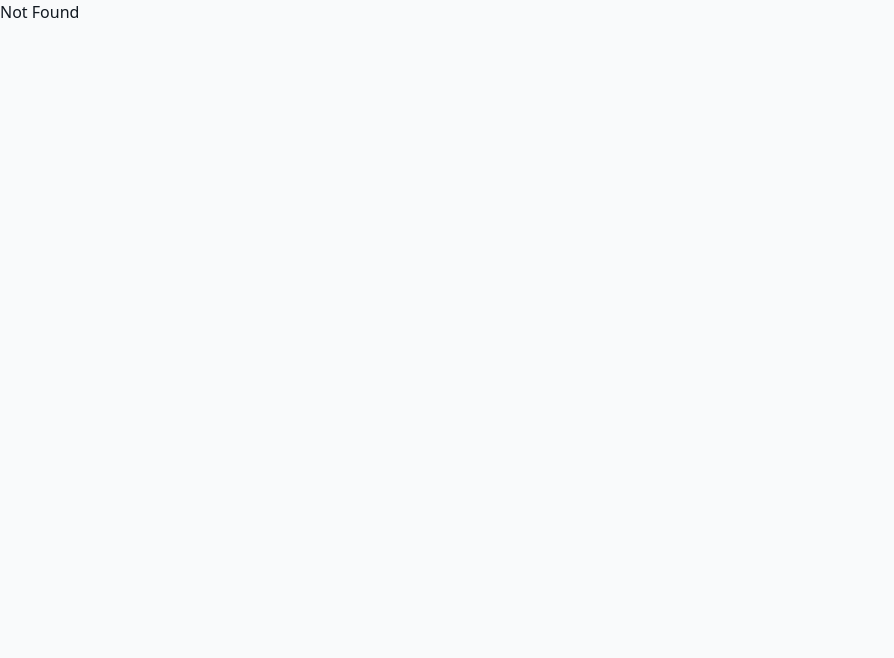
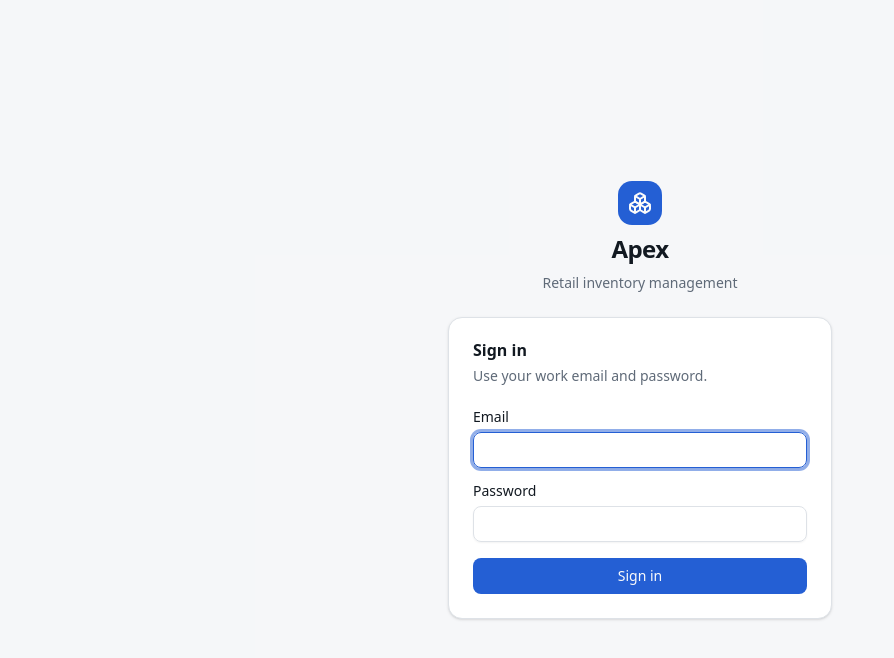
Before and after one commit to dhruvkrishnavaid/apex-frontend, a React (Vite) app: page /login in a window 1280 px wide. Shown: the top 658 px of the page, without its empty margins (0-894 px from the left). Built offline with nearby package versions, Linux system fonts and the light colour scheme; no server answers.

Commit message:
Sprint 2: login, session storage and refresh, route guards, permission helper

```diff
--- /dev/null
+++ b/src/auth.tsx
@@ -0,0 +1,74 @@
+import { createContext, useCallback, useContext, useEffect, useMemo, useState, type ReactNode } from 'react'
+import { api, loadSession, saveSession, setSessionExpiredHandler } from '#/lib/api'
+import type { AuthResponse, User } from '#/lib/types'
+
+export interface AuthState {
+  status: 'loading' | 'authenticated' | 'anonymous'
+  isAuthenticated: boolean
+  user: User | null
+  login: (email: string, password: string) => Promise<void>
+  logout: () => Promise<void>
+  can: (...permissions: string[]) => boolean
+}
+
+const AuthContext = createContext<AuthState | null>(null)
+
+export function AuthProvider({ children }: { children: ReactNode }) {
+  const [user, setUser] = useState<User | null>(null)
+  const [status, setStatus] = useState<AuthState['status']>(() => (loadSession() ? 'loading' : 'anonymous'))
+
+  useEffect(() => {
+    setSessionExpiredHandler(() => {
+      setUser(null)
+      setStatus('anonymous')
+    })
+    if (!loadSession()) return
+    api
+      .get<User>('/auth/me')
+      .then((me) => {
+        setUser(me)
+        setStatus('authenticated')
+      })
+      .catch(() => {
+        saveSession(null)
+        setStatus('anonymous')
+      })
+  }, [])
+
+  const login = useCallback(async (email: string, password: string) => {
+    const res = await api.public.post<AuthResponse>('/auth/login', { email, password })
+    saveSession({ accessToken: res.accessToken, refreshToken: res.refreshToken })
+    setUser(res.user)
+    setStatus('authenticated')
+  }, [])
+
+  const logout = useCallback(async () => {
+    const session = loadSession()
+    if (session) {
+      await api.public.post('/auth/logout', { refreshToken: session.refreshToken }).catch(() => {})
+    }
+    saveSession(null)
+    setUser(null)
+    setStatus('anonymous')
+  }, [])
+
+  const value = useMemo<AuthState>(
+    () => ({
+      status,
+      isAuthenticated: status === 'authenticated',
+      user,
+      login,
+      logout,
+      can: (...permissions) => !!user && permissions.every((p) => user.permissions.includes(p)),
+    }),
+    [status, user, login, logout],
+  )
+
+  return <AuthContext.Provider value={value}>{children}</AuthContext.Provider>
+}
+
+export function useAuth() {
+  const ctx = useContext(AuthContext)
+  if (!ctx) throw new Error('useAuth must be used within AuthProvider')
+  return ctx
+}
--- a/src/main.tsx
+++ b/src/main.tsx
@@ -1,22 +1,47 @@
 import ReactDOM from 'react-dom/client'
-import { RouterProvider, createRouter } from '@tanstack/react-router'
-import { routeTree } from './routeTree.gen'
+import { RouterProvider } from '@tanstack/react-router'
+import { QueryClient, QueryClientProvider } from '@tanstack/react-query'
+import { ThemeProvider } from 'next-themes'
+import { AuthProvider, useAuth } from './auth'
+import { router } from './router'
+import { Toaster } from '#/components/ui/sonner'
+import { TooltipProvider } from '#/components/ui/tooltip'
+import { ApiError } from '#/lib/api'
 
-const router = createRouter({
-  routeTree,
-  defaultPreload: 'intent',
-  scrollRestoration: true,
+const queryClient = new QueryClient({
+  defaultOptions: {
+    queries: {
+      staleTime: 30_000,
+      retry: (count, error) => !(error instanceof ApiError && error.status < 500) && count < 2,
+    },
+  },
 })
 
-declare module '@tanstack/react-router' {
-  interface Register {
-    router: typeof router
+function InnerApp() {
+  const auth = useAuth()
+  if (auth.status === 'loading') {
+    return (
+      <div className="grid min-h-svh place-items-center text-sm text-muted-foreground" role="status">
+        Loading…
+      </div>
+    )
   }
+  return <RouterProvider router={router} context={{ auth }} />
 }
 
 const rootElement = document.getElementById('app')!
 
 if (!rootElement.innerHTML) {
-  const root = ReactDOM.createRoot(rootElement)
-  root.render(<RouterProvider router={router} />)
+  ReactDOM.createRoot(rootElement).render(
+    <ThemeProvider attribute="class" defaultTheme="system" enableSystem disableTransitionOnChange>
+      <QueryClientProvider client={queryClient}>
+        <AuthProvider>
+          <TooltipProvider>
+            <InnerApp />
+          </TooltipProvider>
+          <Toaster richColors position="top-right" />
+        </AuthProvider>
+      </QueryClientProvider>
+    </ThemeProvider>,
+  )
 }
--- a/src/router.tsx
+++ b/src/router.tsx
@@ -1,19 +1,16 @@
-import { createRouter as createTanStackRouter } from '@tanstack/react-router'
+import { createRouter } from '@tanstack/react-router'
 import { routeTree } from './routeTree.gen'
+import type { AuthState } from './auth'
 
-export function getRouter() {
-  const router = createTanStackRouter({
-    routeTree,
-    scrollRestoration: true,
-    defaultPreload: 'intent',
-    defaultPreloadStaleTime: 0,
-  })
-
-  return router
-}
+export const router = createRouter({
+  routeTree,
+  context: { auth: undefined! as AuthState },
+  defaultPreload: 'intent',
+  scrollRestoration: true,
+})
 
 declare module '@tanstack/react-router' {
   interface Register {
-    router: ReturnType<typeof getRouter>
+    router: typeof router
   }
 }
--- a/src/routes/__root.tsx
+++ b/src/routes/__root.tsx
@@ -1,29 +1,15 @@
-import { Outlet, createRootRoute } from '@tanstack/react-router'
-
-import { TanStackRouterDevtoolsPanel } from '@tanstack/react-router-devtools'
-import { TanStackDevtools } from '@tanstack/react-devtools'
-
+import { Outlet, createRootRouteWithContext } from '@tanstack/react-router'
+import type { AuthState } from '#/auth'
 import '../styles.css'
 
-export const Route = createRootRoute({
-  component: RootComponent,
+export const Route = createRootRouteWithContext<{ auth: AuthState }>()({
+  component: Outlet,
+  notFoundComponent: () => (
+    <div className="grid min-h-svh place-items-center p-8 text-center">
+      <div>
+        <p className="text-5xl font-semibold">404</p>
+        <p className="mt-2 text-muted-foreground">This page does not exist.</p>
+      </div>
+    </div>
+  ),
 })
-
-function RootComponent() {
-  return (
-    <>
-      <Outlet />
-      <TanStackDevtools
-        config={{
-          position: 'bottom-right',
-        }}
-        plugins={[
-          {
-            name: 'TanStack Router',
-            render: <TanStackRouterDevtoolsPanel />,
-          },
-        ]}
-      />
-    </>
-  )
-}
--- /dev/null
+++ b/src/routes/_authenticated.tsx
@@ -0,0 +1,10 @@
+import { Outlet, createFileRoute, redirect } from '@tanstack/react-router'
+
+export const Route = createFileRoute('/_authenticated')({
+  beforeLoad: ({ context, location }) => {
+    if (!context.auth.isAuthenticated) {
+      throw redirect({ to: '/login', search: { redirect: location.href } })
+    }
+  },
+  component: Outlet,
+})
--- /dev/null
+++ b/src/routes/_authenticated/index.tsx
@@ -0,0 +1,7 @@
+import { createFileRoute } from '@tanstack/react-router'
+
+export const Route = createFileRoute('/_authenticated/')({ component: Dashboard })
+
+function Dashboard() {
+  return <div className="p-8">Dashboard</div>
+}
--- a/src/routes/index.tsx
+++ /dev/null
@@ -1,14 +0,0 @@
-import { createFileRoute } from '@tanstack/react-router'
-
-export const Route = createFileRoute('/')({ component: Home })
-
-function Home() {
-  return (
-    <div className="p-8">
-      <h1 className="text-4xl font-bold">Welcome to TanStack Start</h1>
-      <p className="mt-4 text-lg">
-        Edit <code>src/routes/index.tsx</code> to get started.
-      </p>
-    </div>
-  )
-}
--- /dev/null
+++ b/src/routes/login.tsx
@@ -0,0 +1,83 @@
+import { useState } from 'react'
+import { createFileRoute, redirect, useRouter } from '@tanstack/react-router'
+import { Boxes, Loader2 } from 'lucide-react'
+import { z } from 'zod'
+import { Button } from '#/components/ui/button'
+import { Input } from '#/components/ui/input'
+import { Label } from '#/components/ui/label'
+import { Card, CardContent, CardDescription, CardHeader, CardTitle } from '#/components/ui/card'
+import { useAuth } from '#/auth'
+import { ApiError } from '#/lib/api'
+
+export const Route = createFileRoute('/login')({
+  validateSearch: z.object({ redirect: z.string().optional() }),
+  beforeLoad: ({ context, search }) => {
+    if (context.auth.isAuthenticated) throw redirect({ to: search.redirect ?? '/' })
+  },
+  component: LoginPage,
+})
+
+function LoginPage() {
+  const { login } = useAuth()
+  const router = useRouter()
+  const search = Route.useSearch()
+  const [error, setError] = useState<string | null>(null)
+  const [pending, setPending] = useState(false)
+
+  async function onSubmit(e: React.FormEvent<HTMLFormElement>) {
+    e.preventDefault()
+    const form = new FormData(e.currentTarget)
+    setPending(true)
+    setError(null)
+    try {
+      await login(String(form.get('email')), String(form.get('password')))
+      await router.invalidate()
+      await router.navigate({ to: search.redirect ?? '/' })
+    } catch (err) {
+      setError(err instanceof ApiError && err.status === 401 ? 'Invalid email or password.' : 'Unable to sign in. Please try again.')
+    } finally {
+      setPending(false)
+    }
+  }
+
+  return (
+    <main className="grid min-h-svh place-items-center bg-muted/40 p-4">
+      <div className="w-full max-w-sm space-y-6">
+        <div className="flex flex-col items-center gap-2">
+          <span className="grid size-11 place-items-center rounded-xl bg-primary text-primary-foreground">
+            <Boxes className="size-6" />
+          </span>
+          <h1 className="text-2xl font-semibold tracking-tight">Apex</h1>
+          <p className="text-sm text-muted-foreground">Retail inventory management</p>
+        </div>
+        <Card>
+          <CardHeader>
+            <CardTitle>Sign in</CardTitle>
+            <CardDescription>Use your work email and password.</CardDescription>
+          </CardHeader>
+          <CardContent>
+            <form onSubmit={onSubmit} className="space-y-4">
+              <div className="space-y-2">
+                <Label htmlFor="email">Email</Label>
+                <Input id="email" name="email" type="email" autoComplete="username" required autoFocus />
+              </div>
+              <div className="space-y-2">
+                <Label htmlFor="password">Password</Label>
+                <Input id="password" name="password" type="password" autoComplete="current-password" required />
+              </div>
+              {error && (
+                <p role="alert" className="text-sm text-destructive">
+                  {error}
+                </p>
+              )}
+              <Button type="submit" className="w-full" disabled={pending}>
+                {pending && <Loader2 className="animate-spin" />}
+                Sign in
+              </Button>
+            </form>
+          </CardContent>
+        </Card>
+      </div>
+    </main>
+  )
+}
```
Also changed, not shown: src/routeTree.gen.ts (+58 -15 lines), 1 other file (tests, documents, lock files or other folders).
